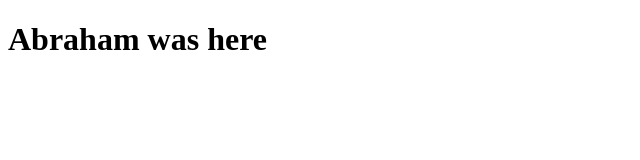
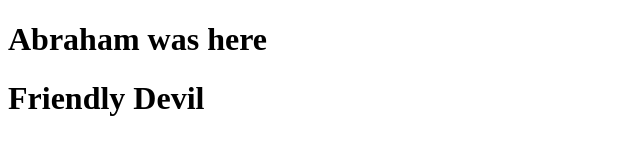
Before and after one commit to abrahamajibode1/group-assessment-2, a plain HTML site: page index.html in a window 1280 px wide. Shown: the whole page, without its empty margins (0-640 px from the left). Drawn offline with Linux system fonts and the light colour scheme.

Commit message:
Commit made by Me

```diff
--- a/index.html
+++ b/index.html
@@ -8,5 +8,7 @@
 <body>
     <!--ABRAHAM-->
     <h1>Abraham was here</h1>
+    <!--Biolu-->
+    <h1>Friendly Devil</h1>
 </body>
 </html>
```
